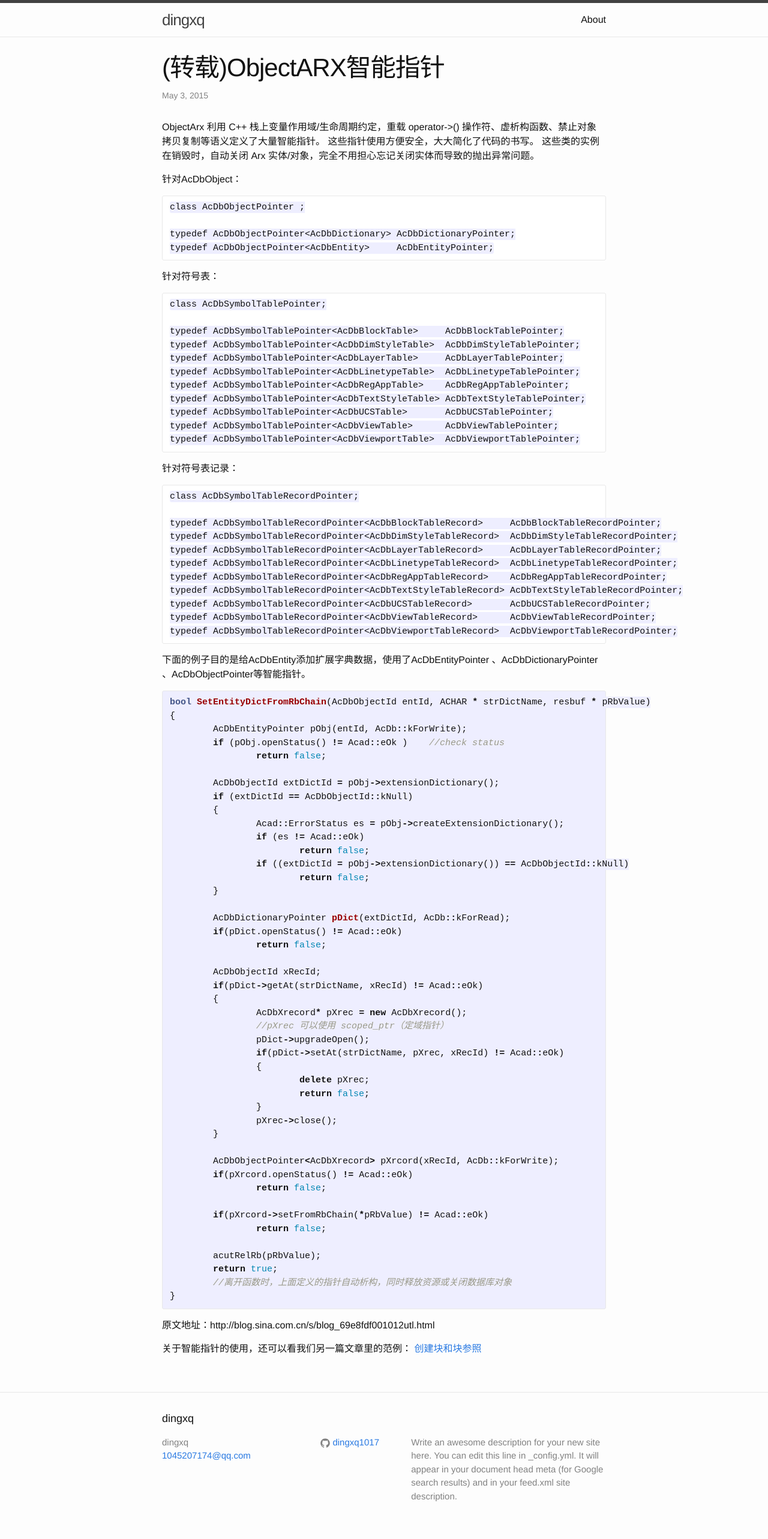
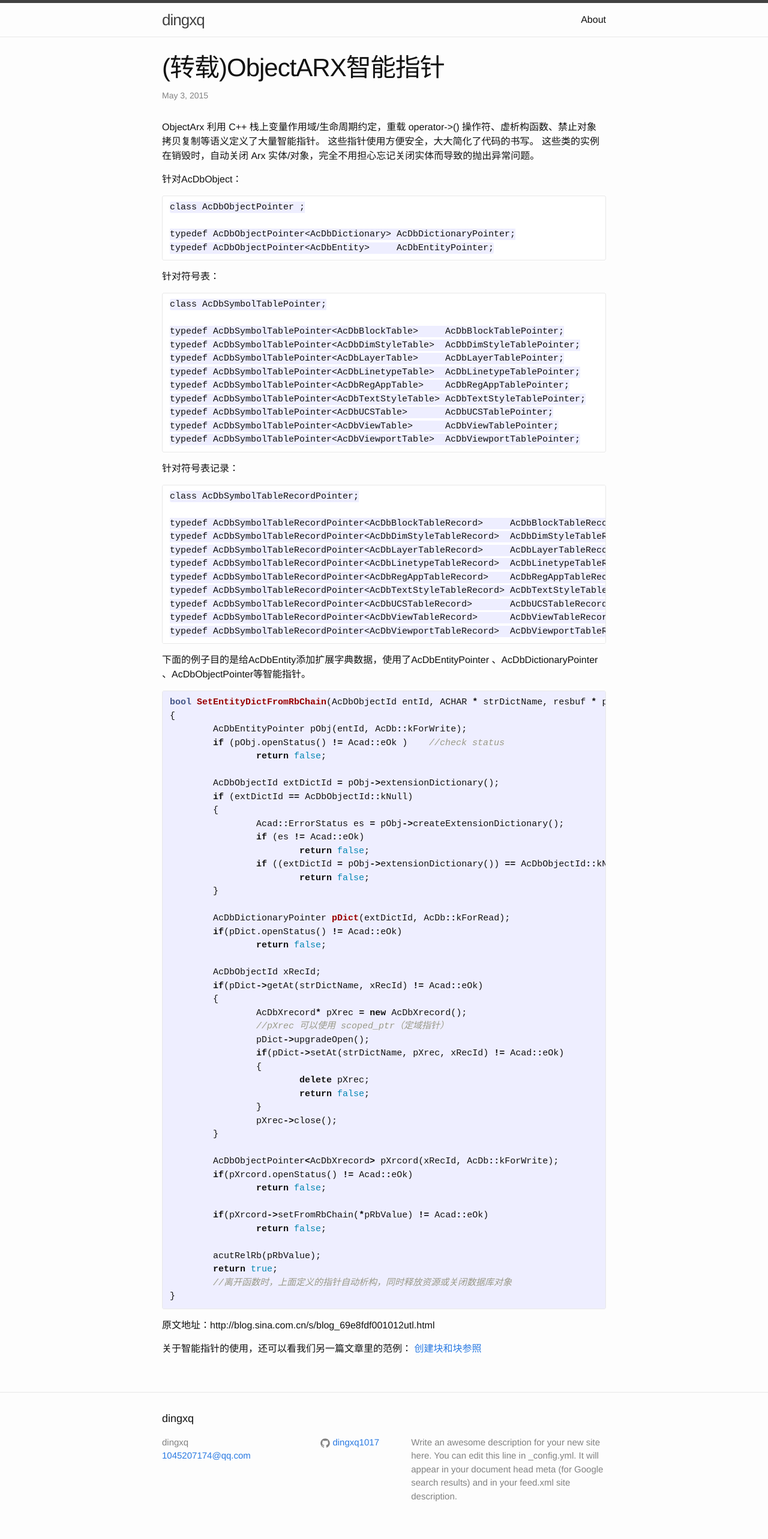
Before and after one commit to jidzhang/dingxq1017.github.io, a Jekyll site: the page built from _posts/2015-05-03-smart-pointer-zz.md, in a window 1280 px wide. Shown: the whole page at 60% size. Built offline with Jekyll 4.4.1, drawn with Linux system fonts in a browser that asks for light colours.

Commit message:
又该回去了

```diff
--- a/_sass/_base.scss
+++ b/_sass/_base.scss
@@ -139,7 +139,7 @@ code {
 
 pre {
     padding: 8px 12px;
-    /*overflow-x: scroll;*/
+    overflow-x: scroll;
 
     > code {
         border: 0;
```
